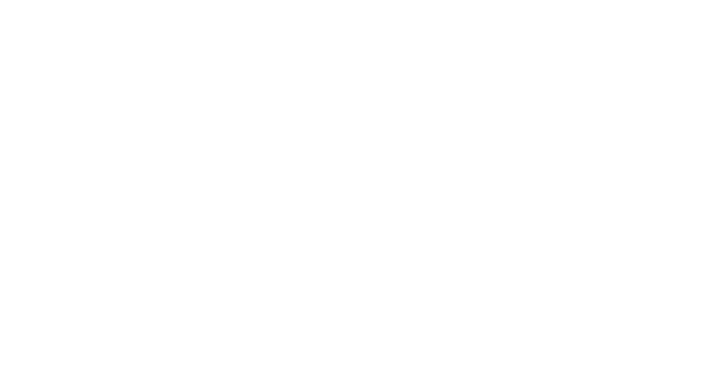
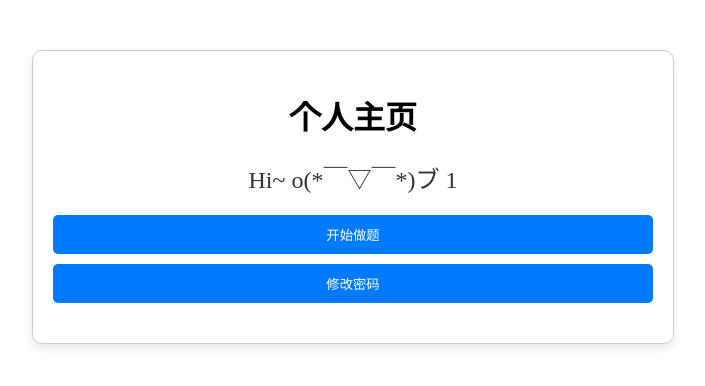
Before and after one commit to breeze-wink/Mathfront, a Vue app: page /PersonalHomePage/1 in a window 1280 px wide. Before the commit this address had no page. Shown: the top 386 px of the page, without its empty margins (287-992 px from the left). Built offline with nearby package versions, Linux system fonts and the light colour scheme.

Commit message:
修改密码（用户名传输以及路由相关）已补充 个人主页（样子待修改）

```diff
--- a/src/components/LoginPage.vue
+++ b/src/components/LoginPage.vue
@@ -36,6 +36,9 @@ async function handleLogin() {
         if (!response.data.success) {
             // 如果登录失败，显示返回的失败信息
             alert(`登录失败：${response.data.message}`);
+        }else{
+            //向个人主页传输用户名
+            await router.push({ name: 'PersonalHomePage', params: { userName: username.value } });
         }
     } catch (e) {
         console.error('登录请求失败', e);
--- /dev/null
+++ b/src/components/PersonalHomePage.vue
@@ -0,0 +1,83 @@
+<template>
+    <div class="personal-home-page">
+        <h1>个人主页</h1>
+        <div class="welcome-message">
+            <label>Hi~ o(*￣▽￣*)ブ {{ userName }}</label>
+        </div>
+        <div class="buttons">
+            <button @click="startPractice">开始做题</button>
+            <button @click="goToResetPassword">修改密码</button>
+        </div>
+    </div>
+</template>
+
+<script setup>
+import { ref,watch } from 'vue';
+import {useRouter} from 'vue-router';
+
+// 假设从登录状态或全局状态中获取用户名
+
+const router = useRouter();
+const userName = ref(router.currentRoute.value.params.userName);
+//实时监听路由
+watch(() => router.currentRoute.value.params.userName, (newUsername) => {
+    userName.value = newUsername;
+});
+// 开始做题方法
+async function startPractice() {
+    // 这里可以添加跳转到做题页面的逻辑
+
+    //await router.push({name: '    ', params: {username: username.value}});
+}
+
+// 修改密码方法
+async function goToResetPassword() {
+    // 这里可以添加跳转到修改密码页面的逻辑
+
+    await router.push({name: 'ResetPassword', params: {userName: userName.value}});
+
+}
+</script>
+
+<style scoped>
+.personal-home-page {
+    max-width: 600px;
+    margin: 50px auto;
+    padding: 20px;
+    border: 1px solid #ccc;
+    border-radius: 10px;
+    box-shadow: 0 4px 8px rgba(0, 0, 0, 0.1);
+}
+
+h1 {
+    text-align: center;
+}
+
+.welcome-message {
+    margin: 20px 0;
+    text-align: center;
+    font-size: 24px;
+    color: #333;
+}
+
+.buttons {
+    display: block; /* 修改为 block 使按钮上下排列 */
+    margin: 10px 0; /* 根据需要调整上下边距 */
+}
+
+button {
+    padding: 10px 15px;
+    background-color: #007bff;
+    color: white;
+    border: none;
+    border-radius: 5px;
+    cursor: pointer;
+    transition: background-color 0.3s;
+    width: 100%; /* 使按钮宽度充满容器宽度 */
+    margin-bottom: 10px; /* 为按钮添加底部边距 */
+}
+
+button:hover {
+    background-color: #0056b3;
+}
+</style>
--- a/src/components/ResetPasswordPage.vue
+++ b/src/components/ResetPasswordPage.vue
@@ -25,25 +25,29 @@
 </template>
 
 <script setup>
-import { ref } from 'vue';
+import {ref, watch} from 'vue';
 import axios from 'axios';
+import {useRouter} from 'vue-router';
+
 
 // 使用 ref 创建响应式变量
 const oldPassword = ref('');
 const newPassword = ref('');
 const confirmNewPassword = ref('');
+const router = useRouter();
+const userName = ref(router.currentRoute.value.params.userName);
+//实时监听路由
+watch(() => router.currentRoute.value.params.userName, (newUsername) => {
+    userName.value = newUsername;
+});
 
 // 确认修改密码方法
 async function handleResetPassword() {
-    if (newPassword.value !== confirmNewPassword.value) {
-        alert('两次输入的新密码不一致，请重新输入！');
-        return;
-    }
 
     try {
         const response = await axios.post('/api/user/resetPassword', {
 
-            //缺少用户名的传递userName
+            userName:userName.value,
             oldPassword: oldPassword.value,
             newPassword: newPassword.value,
             confirmNewPassword: confirmNewPassword.value
--- a/src/router/index.js
+++ b/src/router/index.js
@@ -3,6 +3,7 @@ import LoginPage from '../components/LoginPage.vue';
 import RegisterPage from "@/components/RegisterPage.vue";
 import ConfirmRegisterPage from "@/components/ConfirmRegisterPage.vue";
 import ResetPasswordPage from "@/components/ResetPasswordPage.vue";
+import PersonalHomePage from "@/components/PersonalHomePage.vue";
 
 const routes = [
     {
@@ -21,9 +22,14 @@ const routes = [
         component: ConfirmRegisterPage
     },
     {
-        path: '/ResetPassword',
+        path: '/ResetPassword/:userName',
         name: 'ResetPassword',
         component: ResetPasswordPage
+    },
+    {
+        path: '/PersonalHomePage/:userName',
+        name: 'PersonalHomePage',
+        component: PersonalHomePage
     }
 
 ];
```
